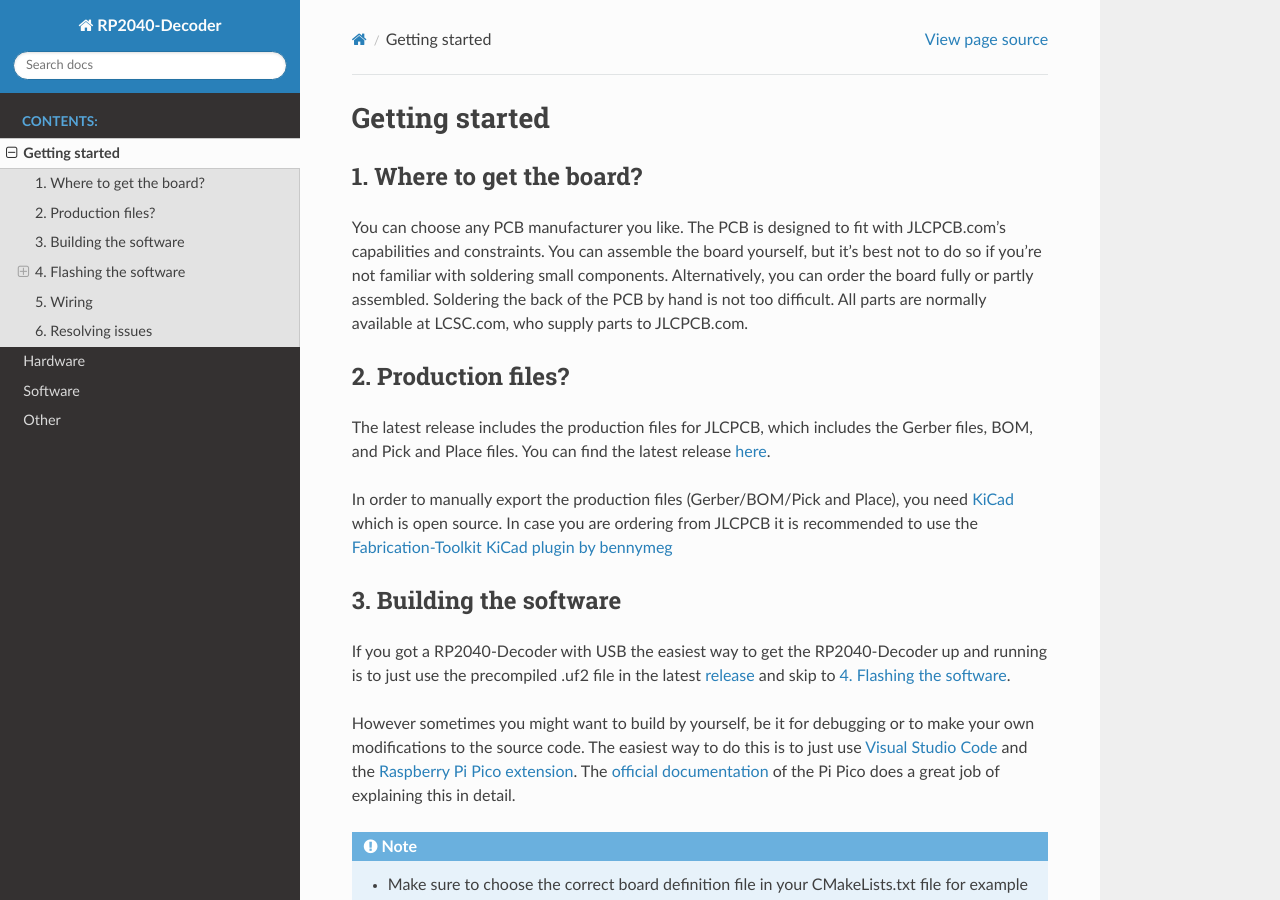
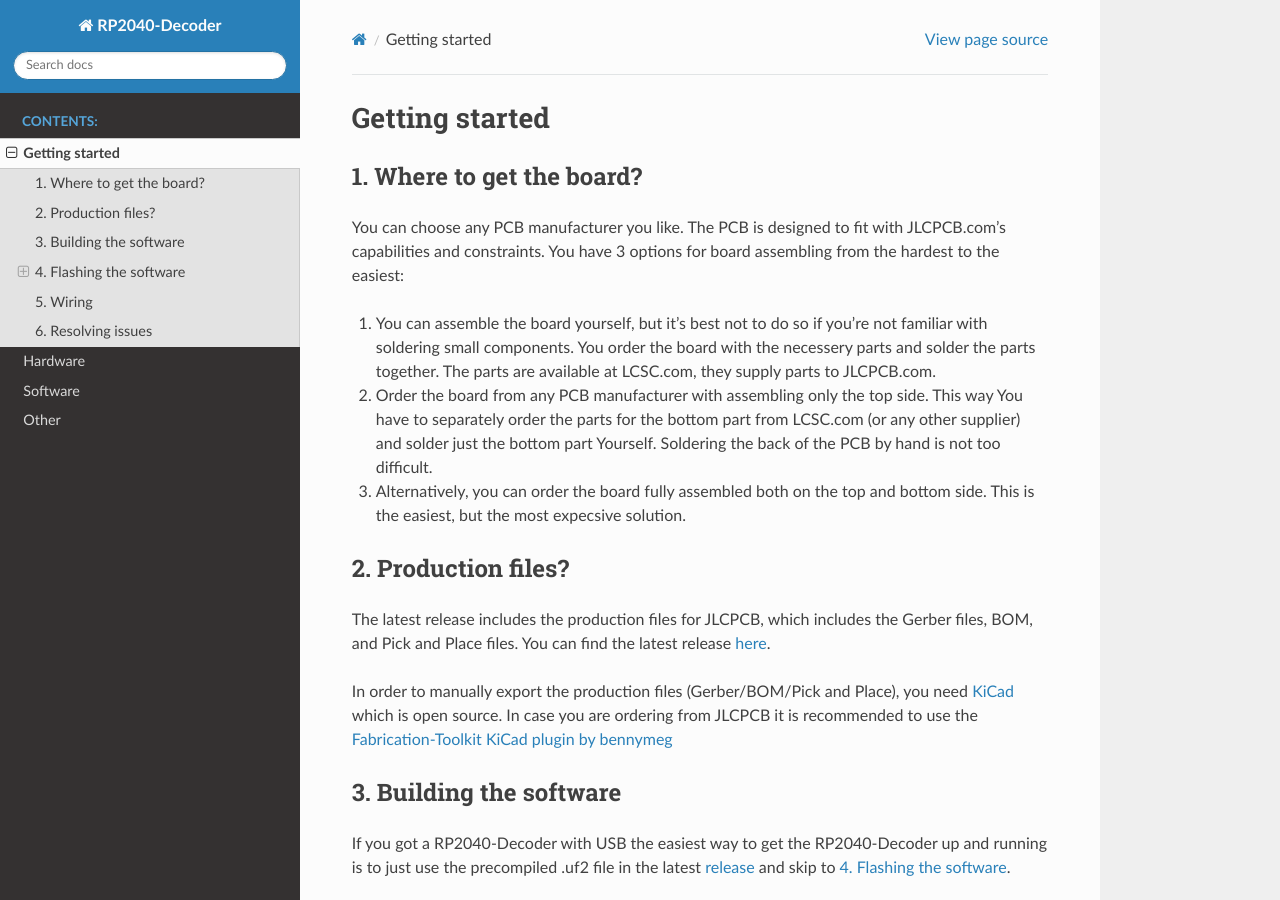
Before and after one commit to gab-k/RP2040-Decoder, a Sphinx documentation site: the page built from docs/sphinx/source/gs/getting_started.rst, in a window 1280 px wide and 900 px high. Built offline with Sphinx 7.4.7 and the Read the Docs theme 3.1.0, drawn with Linux system fonts in a browser that asks for light colours.

Commit message:
Enhance PCB manufacturing documentation

```diff
--- a/docs/sphinx/source/gs/getting_started.rst
+++ b/docs/sphinx/source/gs/getting_started.rst
@@ -4,7 +4,12 @@
 1. Where to get the board?
 ----------------------------------
 
-You can choose any PCB manufacturer you like. The PCB is designed to fit with JLCPCB.com's capabilities and constraints. You can assemble the board yourself, but it's best not to do so if you're not familiar with soldering small components. Alternatively, you can order the board fully or partly assembled. Soldering the back of the PCB by hand is not too difficult. All parts are normally available at LCSC.com, who supply parts to JLCPCB.com.
+You can choose any PCB manufacturer you like. The PCB is designed to fit with JLCPCB.com's capabilities and constraints.
+You have 3 options for board assembling from the hardest to the easiest:
+
+1. You can assemble the board yourself, but it's best not to do so if you're not familiar with soldering small components. You order the board with the necessery parts and solder the parts together. The parts are available at LCSC.com, they supply parts to JLCPCB.com.
+2. Order the board from any PCB manufacturer with assembling only the top side. This way You have to separately order the parts for the bottom part from LCSC.com (or any other supplier) and solder just the bottom part Yourself. Soldering the back of the PCB by hand is not too difficult.
+3. Alternatively, you can order the board fully assembled both on the top and bottom side. This is the easiest, but the most expecsive solution.
 
 2. Production files?
 ----------------------------------
```
